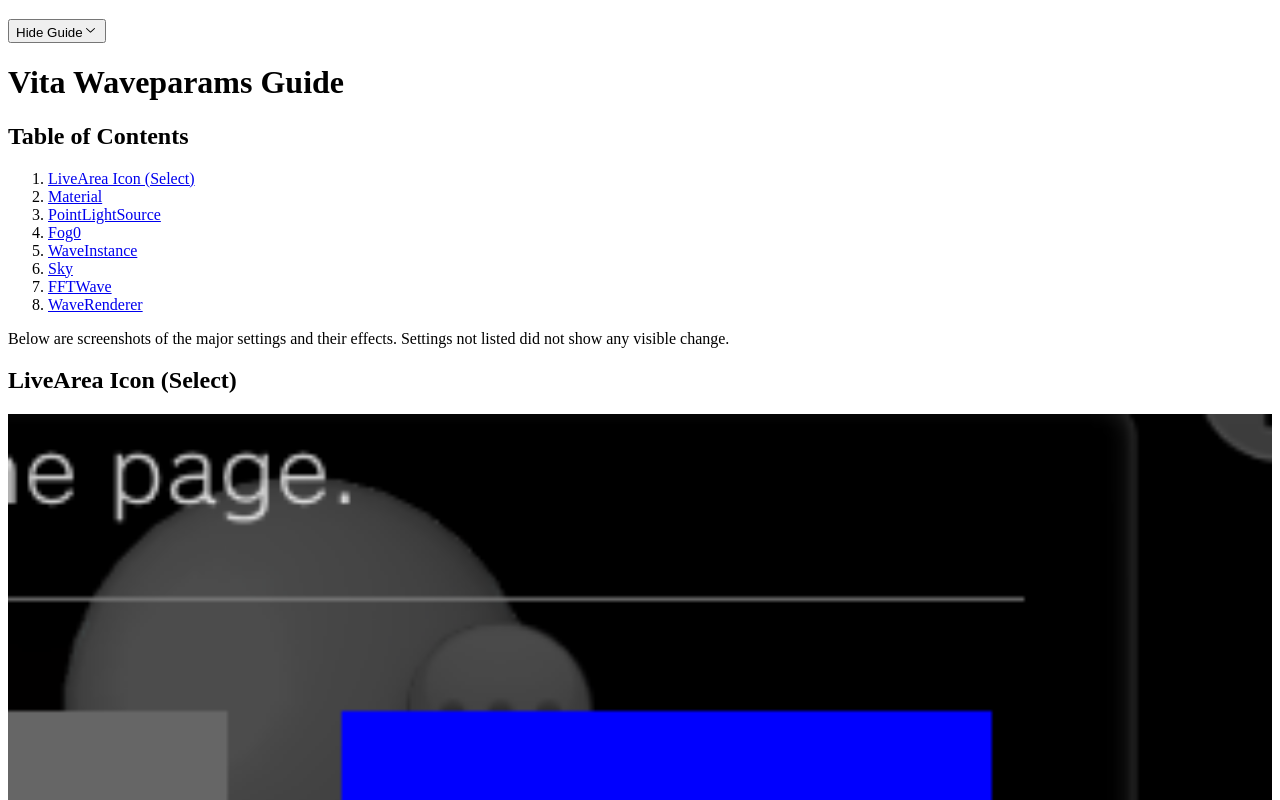
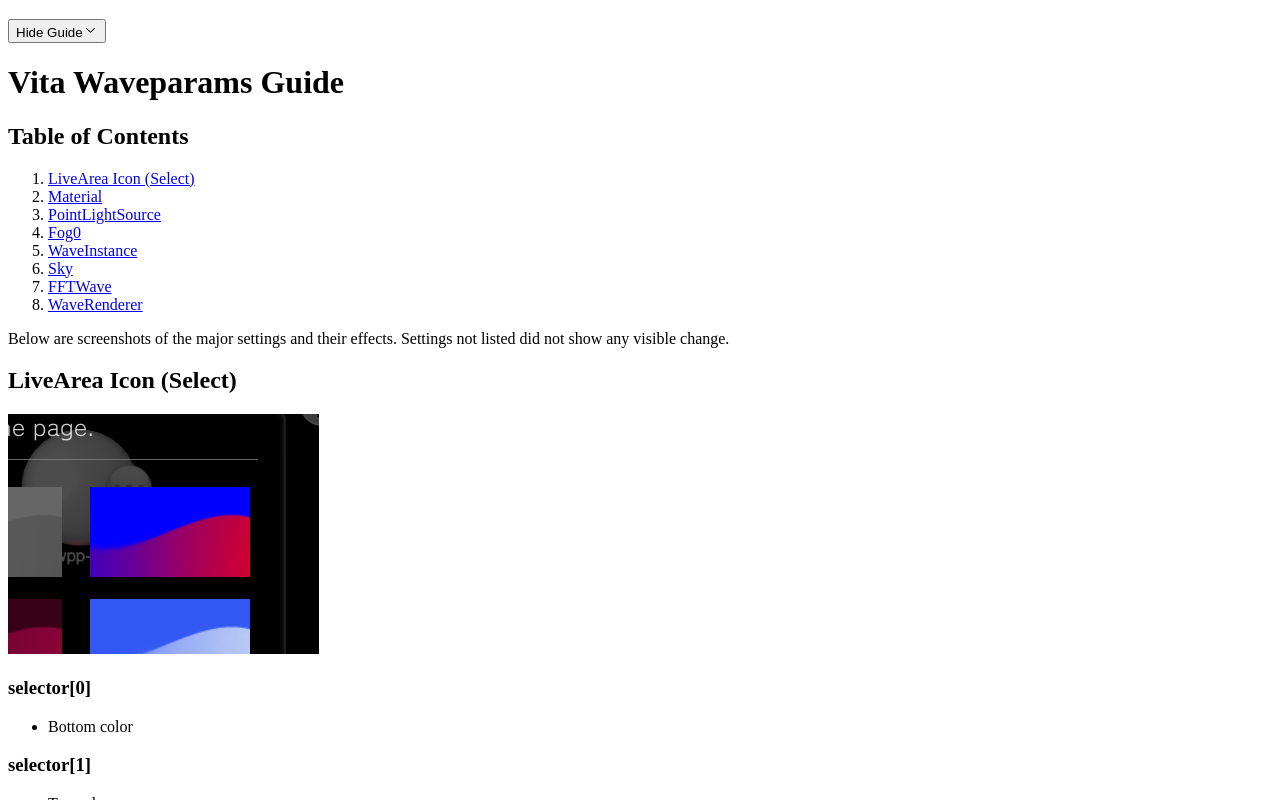
Before and after one commit to Bay40k/psp2wpp_wave_editor, a Next.js app: page /Guide in a window 1280 px wide. Both pictures are taken after a click on the button "Show Guide". Shown: the top 800 px of the page. Built offline with nearby package versions, Linux system fonts and the light colour scheme.

Commit message:
revert last commit, prepend public BASE_PATH env variable to img src paths instead

```diff
--- a/pages/Guide.js
+++ b/pages/Guide.js
@@ -8,12 +8,12 @@
 } from "@/components/ui/accordion";
 import remarkGfm from "remark-gfm";
 import { useState } from "react";
-import Image from "next/image";
 
 // The component that takes markdown content as a prop
 export default function MarkdownGuideAccordion() {
   const [isOpen, setIsOpen] = useState(false);
   const toggleAccordion = () => setIsOpen(!isOpen);
+  const basePath = process.env.NEXT_PUBLIC_BASE_PATH || '';
   return (
     <Accordion
       className="guideAccordion"
@@ -41,8 +41,8 @@
                 return <h2 id={id} {...props} />;
               },
               // Override img elements to use Next.js Image component
-              img: ({ src, alt }) => {
-                return <Image height="1" width="1" src={src} alt={alt} layout="responsive" />
+              img: ({ src, ...props }) => {
+                return <img src={`${basePath}${src}`} {...props} />
               }
             }}
           >
```
